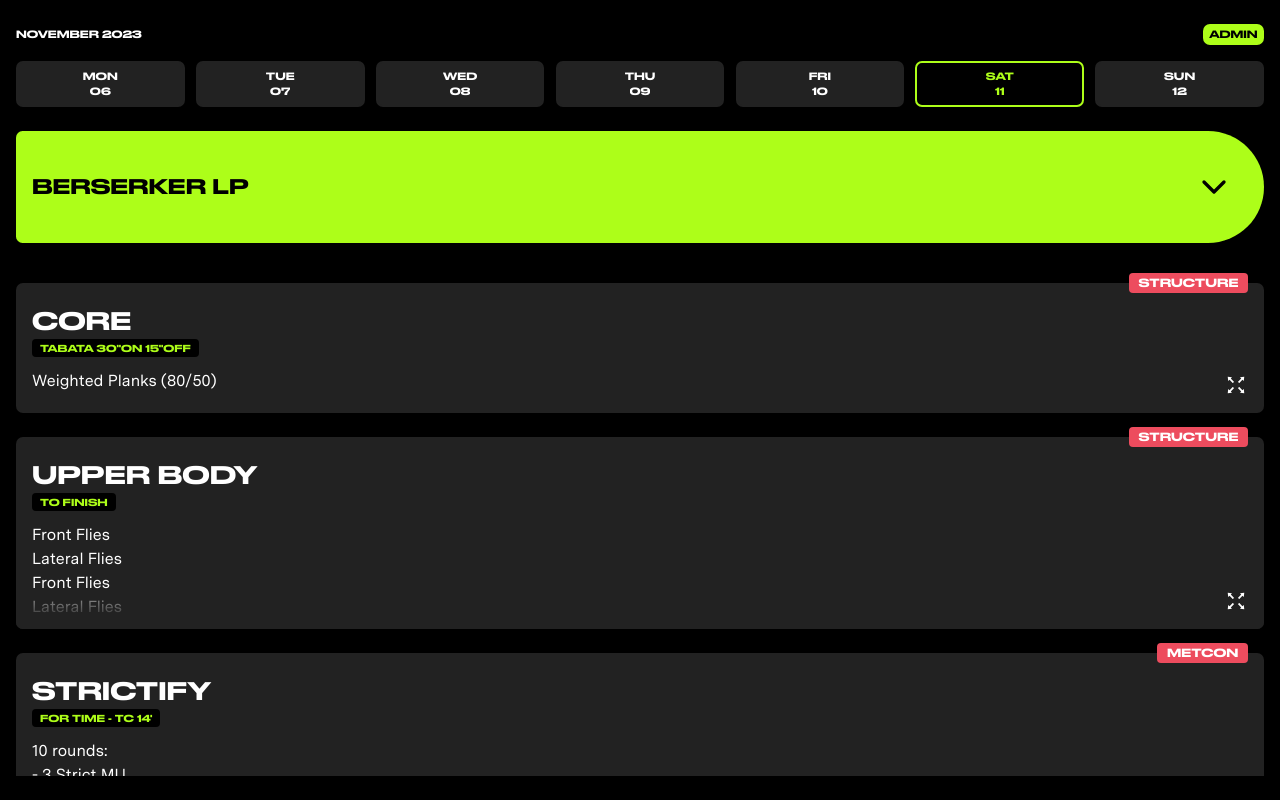
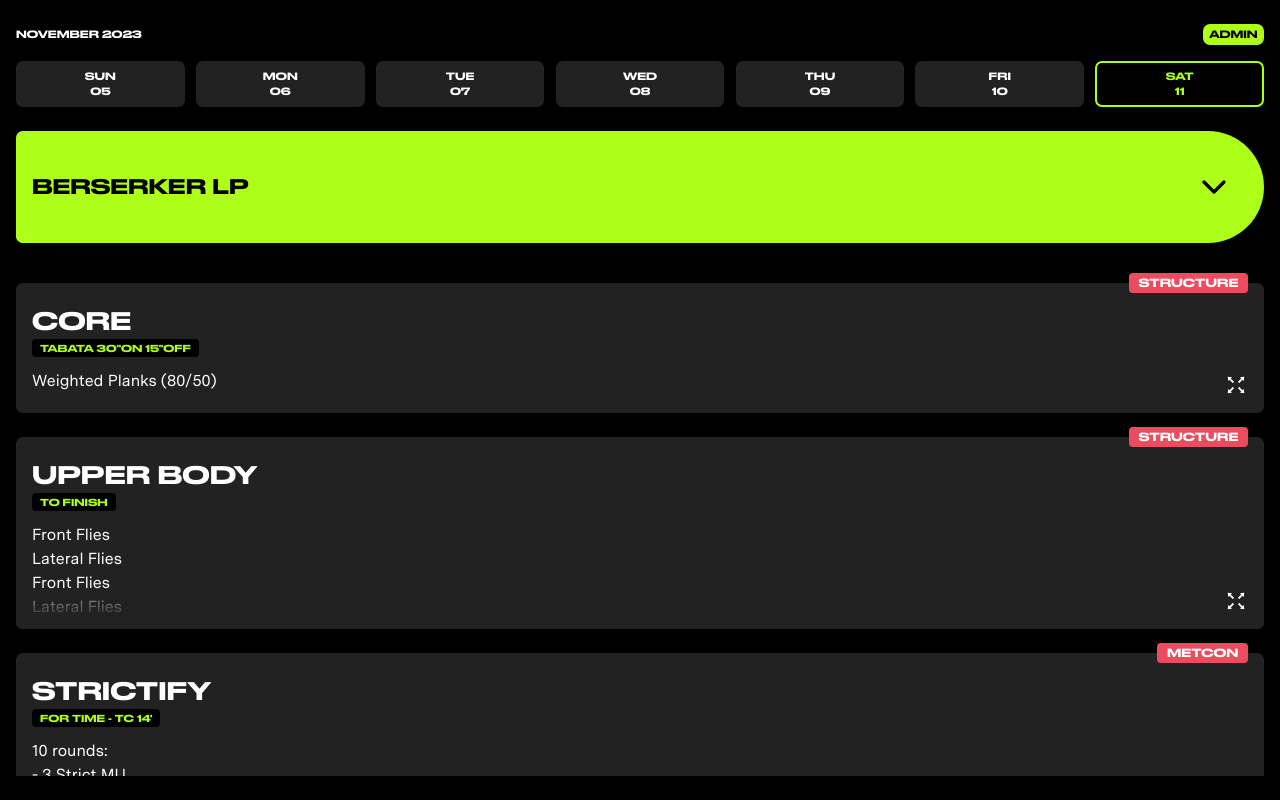
Before and after one commit to t-monaco/berserker-app, a Next.js app: page / in a window 1280 px wide. Built offline with nearby package versions, Linux system fonts and the light colour scheme.

Commit message:
replace moment for dayjs

```diff
--- a/app/components/Calendar/index.tsx
+++ b/app/components/Calendar/index.tsx
@@ -1,18 +1,20 @@
 'use client';
 
 import { DateBox } from '@/app/components';
-import moment from 'moment';
+import dayjs from 'dayjs';
+import dayOfYear from 'dayjs/plugin/dayOfYear';
+import Link from 'next/link';
 import { useState } from 'react';
 import * as Styled from './Calendar.styled';
-import Link from 'next/link';
 
 type CalendarProps = object;
 
 const Calendar: React.FC<CalendarProps> = () => {
-  const startOfWeek = moment().startOf('isoWeek');
-  const endOfWeek = moment().endOf('isoWeek');
+  dayjs.extend(dayOfYear);
+  const startOfWeek = dayjs().startOf('week');
+  const endOfWeek = dayjs().endOf('week');
   const [selectedDayOfYear, setSelectedDayOfYear] = useState(
-    moment().dayOfYear(),
+    dayjs().dayOfYear(),
   );
 
   let calDays = [];
@@ -20,9 +22,9 @@ const Calendar: React.FC<CalendarProps> = () => {
 
   while (day <= endOfWeek) {
     calDays.push({
-      dateName: moment(day).format('ddd'),
-      dateNum: moment(day).format('DD'),
-      dateOfYear: moment(day).dayOfYear(),
+      dateName: day.format('ddd'),
+      dateNum: day.format('DD'),
+      dateOfYear: day.dayOfYear(),
     });
     day = day.clone().add(1, 'd');
   }
@@ -30,7 +32,7 @@ const Calendar: React.FC<CalendarProps> = () => {
   return (
     <Styled.CalendarWrapper>
       <div className="month-year">
-        {moment().format('MMMM YYYY').toUpperCase()}
+        {dayjs().format('MMMM YYYY').toUpperCase()}
         <Link href="/admin">ADMIN</Link>
       </div>
       <Styled.DatesWrapper>
--- a/package.json
+++ b/package.json
@@ -17,7 +17,6 @@
     "@types/next-pwa": "^5.6.9",
     "antd": "^5.11.1",
     "dayjs": "^1.11.10",
-    "moment": "^2.29.4",
     "next": "14.0.1",
     "next-pwa": "^5.6.0",
     "react": "^18",
```
Also changed, not shown: 1 other file (tests, documents, lock files or other folders).
